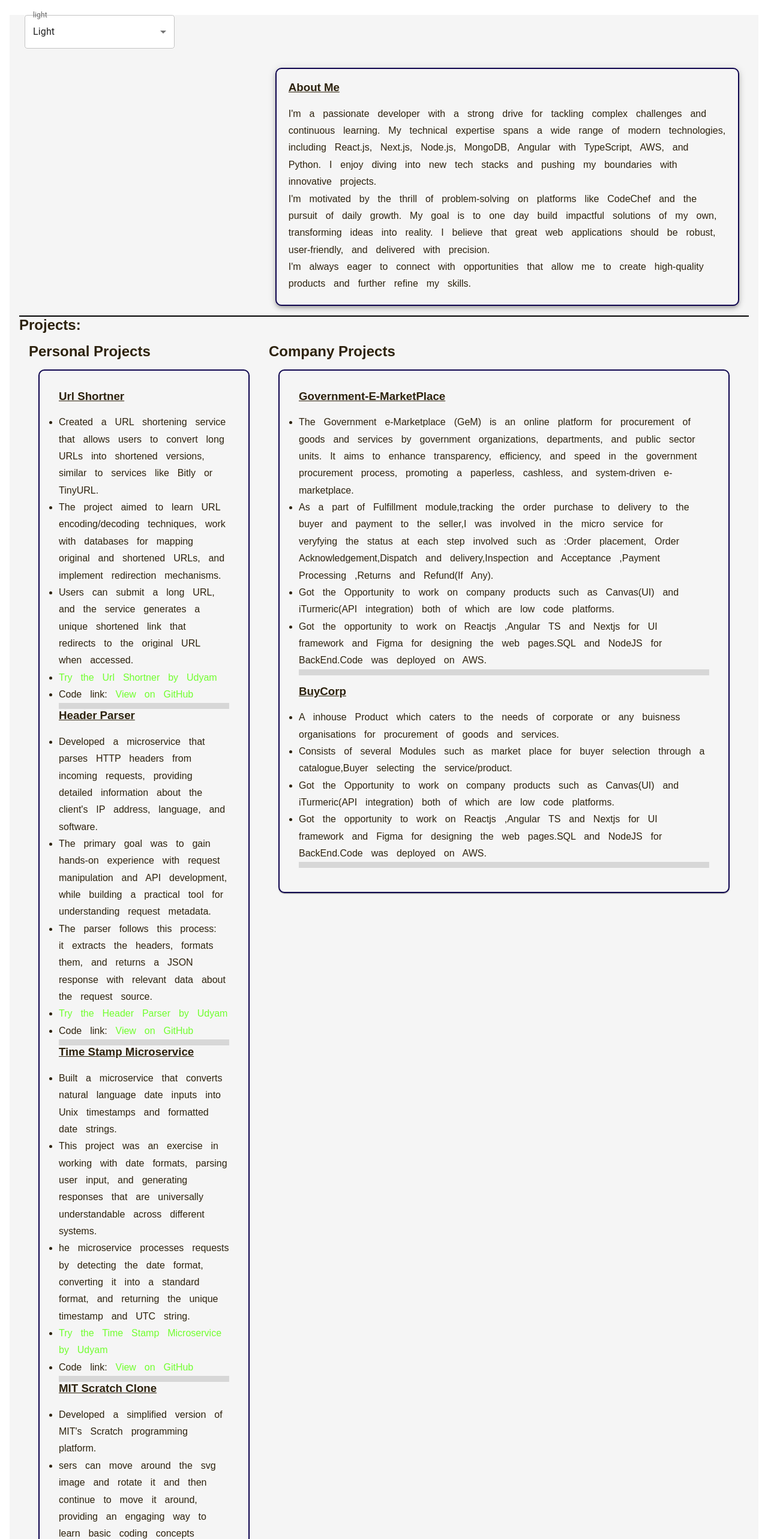
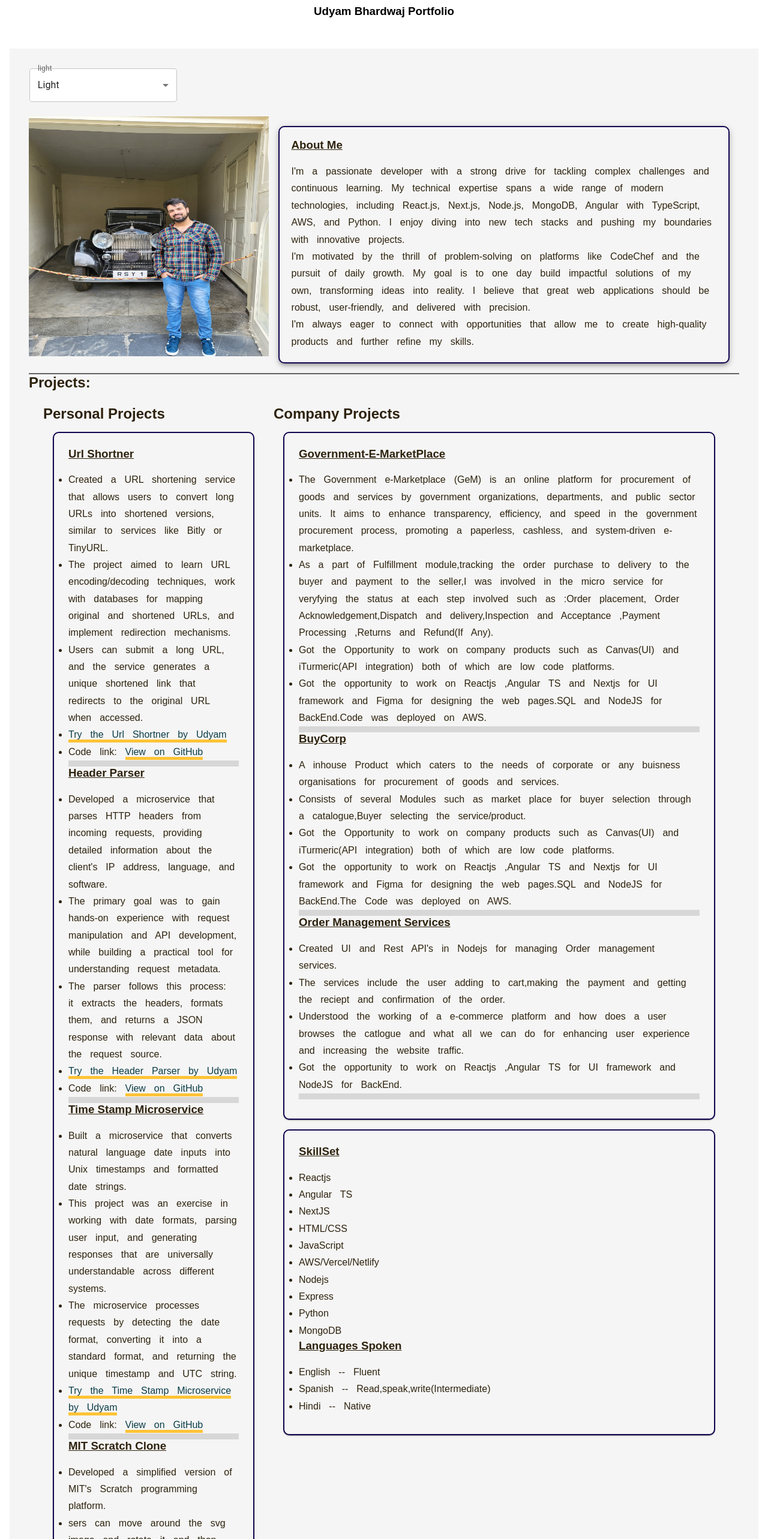
Before and after one commit to udyamb/udyambhardwajPortfolio, a Next.js app: page / in a window 1280 px wide. Shown: the top 2566 px of the page at 60% size. Built offline with nearby package versions, Linux system fonts and the light colour scheme.

Commit message:
CSS better

```diff
--- a/src/Components/Header.jsx
+++ b/src/Components/Header.jsx
@@ -29,7 +29,7 @@ export default function Header() {
         >
           <MenuItem value={'light'}>Light</MenuItem>
           <MenuItem value={'dark'}>Dark</MenuItem>
-          <MenuItem value={'funcky'}>Funky</MenuItem>
+          <MenuItem value={'funcky'}>Funcky</MenuItem>
         </Select>
       </FormControl>
     </Box>
--- /dev/null
+++ b/src/Components/HeaderPortfolio.jsx
@@ -0,0 +1,11 @@
+import React from 'react'
+
+export default function HeaderPortfolio() {
+  return (
+    <div className='headerArea'>
+        <h3>
+        Udyam Bhardwaj Portfolio
+        </h3>
+    </div>
+  )
+}
--- /dev/null
+++ b/src/Components/Languages.jsx
@@ -0,0 +1,15 @@
+import React from 'react'
+
+function Languages() {
+  return (
+    <div>
+        <ul>
+            <li>English -- Fluent</li>
+            <li>Spanish -- Read,speak,write(Intermediate)</li>
+            <li>Hindi   -- Native</li>
+        </ul>
+    </div>
+  )
+}
+
+export default Languages
--- /dev/null
+++ b/src/Components/SkillSet.jsx
@@ -0,0 +1,22 @@
+import React from 'react'
+
+function SkillSet() {
+  return (
+    <div>
+     <ul>
+        <li>Reactjs</li>
+        <li>Angular TS</li>
+        <li>NextJS</li>
+        <li>HTML/CSS</li>
+        <li>JavaScript</li>
+        <li>AWS/Vercel/Netlify</li>
+        <li>Nodejs</li>
+        <li>Express</li>
+        <li>Python</li>
+        <li>MongoDB</li>
+        </ul>
+    </div>
+  )
+}
+
+export default SkillSet
--- a/src/pages/JsonFiles/corpProjectsInfo.json
+++ b/src/pages/JsonFiles/corpProjectsInfo.json
@@ -3,6 +3,9 @@
         "id":1,"title":"Government-E-MarketPlace","description":"The Government e-Marketplace (GeM) is an online platform for procurement of goods and services by government organizations, departments, and public sector units. It aims to enhance transparency, efficiency, and speed in the government procurement process, promoting a paperless, cashless, and system-driven e-marketplace.","detailed_description":"As a part of Fulfillment module,tracking the order purchase to delivery to the buyer and payment to the seller,I was involved in the micro service for veryfying the status at each step involved such as :Order placement, Order Acknowledgement,Dispatch and delivery,Inspection and Acceptance ,Payment Processing ,Returns and Refund(If Any). ","usage":"Got the Opportunity to work on company products such as Canvas(UI) and iTurmeric(API integration) both of which are low code platforms.","tech_stack":"Got the opportunity to work on Reactjs ,Angular TS and Nextjs for UI framework and Figma for designing the web pages.SQL and NodeJS for BackEnd.Code was deployed on AWS."
     },
     {
-                "id":2,"title":"BuyCorp","description":"A inhouse Product which caters to the needs of corporate or any buisness organisations for procurement of goods and services.","detailed_description":"Consists of several Modules such as market place for buyer selection through a catalogue,Buyer selecting the service/product.","usage":"Got the Opportunity to work on company products such as Canvas(UI) and iTurmeric(API integration) both of which are low code platforms.","tech_stack":"Got the opportunity to work on Reactjs ,Angular TS and Nextjs for UI framework and Figma for designing the web pages.SQL and NodeJS for BackEnd.Code was deployed on AWS."
-    }
+                "id":2,"title":"BuyCorp","description":"A inhouse Product which caters to the needs of corporate or any buisness organisations for procurement of goods and services.","detailed_description":"Consists of several Modules such as market place for buyer selection through a catalogue,Buyer selecting the service/product.","usage":"Got the Opportunity to work on company products such as Canvas(UI) and iTurmeric(API integration) both of which are low code platforms.","tech_stack":"Got the opportunity to work on Reactjs ,Angular TS and Nextjs for UI framework and Figma for designing the web pages.SQL and NodeJS for BackEnd.The Code was deployed on AWS."
+    },
+    {
+        "id":3,"title":"Order Management Services","description":"Created UI and Rest API's in Nodejs for managing Order management services.","detailed_description":"The services include the user adding to cart,making the payment and getting the reciept and confirmation of the order.","usage":"Understood the working of a e-commerce platform and how does a user browses the catlogue and what all we can do for enhancing user experience and increasing the website traffic.","tech_stack":"Got the opportunity to work on Reactjs ,Angular TS for UI framework and NodeJS for BackEnd."
+}
 ]
--- a/src/pages/JsonFiles/projectsInfo.json
+++ b/src/pages/JsonFiles/projectsInfo.json
@@ -7,7 +7,7 @@
     "link":"https://request-header-parser-microservice.freecodecamp.rocks/",
     "git_code":"https://github.com/udyamb/header-parser-fcc"
 },
-    {"id":3,"title":"Time Stamp Microservice","description":"Built a microservice that converts natural language date inputs into Unix timestamps and formatted date strings.","detailed_description":"This project was an exercise in working with date formats, parsing user input, and generating responses that are universally understandable across different systems.","usage":"he microservice processes requests by detecting the date format, converting it into a standard format, and returning the unique timestamp and UTC string.",
+    {"id":3,"title":"Time Stamp Microservice","description":"Built a microservice that converts natural language date inputs into Unix timestamps and formatted date strings.","detailed_description":"This project was an exercise in working with date formats, parsing user input, and generating responses that are universally understandable across different systems.","usage":"The microservice processes requests by detecting the date format, converting it into a standard format, and returning the unique timestamp and UTC string.",
     "link":"https://timestamp-microservice.freecodecamp.rocks/",
     "git_code":"https://github.com/udyamb/timestamp_fcc"
 },
--- a/src/pages/_app.js
+++ b/src/pages/_app.js
@@ -4,6 +4,7 @@ import { ThemeProvider } from "@emotion/react";
 import { createTheme, CssBaseline } from "@mui/material";
 import Header from "@/Components/Header";
 import ThemeContext from "@/Providers/ThemeContext";
+import HeaderPortfolio from "@/Components/HeaderPortfolio";
 
 const theme = createTheme({
   palette: {
@@ -18,10 +19,12 @@ const theme = createTheme({
 });
 
 export default function App({ Component, pageProps }) {
-  return(
+  return(<>
+  <HeaderPortfolio/>
     <ThemeContext>
-      <Header/>
+      <Header />
      <Component {...pageProps} />
     </ThemeContext>
+  </>
     );
 }
--- a/src/pages/index.js
+++ b/src/pages/index.js
@@ -12,34 +12,35 @@ import Projects from "./portfoliopages/projects";
 import { createContext, useContext } from "react";
 import { myTheme } from "@/Providers/ThemeContext";
 
-export const jsonData=createContext();
-export const corpJson=createContext()
-export default function Home({jsonFileData,corpJsonFile}) {
+export const jsonData = createContext();
+export const corpJson = createContext()
+export default function Home({ jsonFileData, corpJsonFile }) {
 
 
-  const {theme}=useContext(myTheme)
+  const { theme } = useContext(myTheme)
 
-  const projectedTheme=theme==='light'?'light-theme':theme==='dark'?'dark-theme':'funky-theme'
+  const projectedTheme = theme === 'light' ? 'light-theme' : theme === 'dark' ? 'dark-theme' : 'funky-theme'
   return (
     <>
       <Head>
         <meta name="viewport" content="width=device-width, initial-scale=1.0" />
       </Head>
+
       <Box className={projectedTheme} sx={{ flexGrow: 1 }}>
         <Grid container spacing={2}>
           <Grid size={{ xs: 6, md: 4 }}>
-          {/* <h3><DisplayPic/></h3> */}
+            <DisplayPic />
           </Grid>
           <Grid size={{ xs: 6, md: 8 }}>
-          <About/>
+            <About />
           </Grid>
         </Grid>
-      <Divider style={{border:'1px solid black'}} sx={{ opacity: 3.6 }} />
+        <Divider style={{ border: '1px solid black' }} sx={{ opacity: 0.6 }} />
         <h2>Projects:</h2>
         <jsonData.Provider value={jsonFileData}>
           <corpJson.Provider value={corpJsonFile}>
 
-        <Projects/>
+            <Projects />
           </corpJson.Provider>
         </jsonData.Provider>
       </Box>
@@ -48,12 +49,11 @@ export default function Home({jsonFileData,corpJsonFile}) {
 }
 
 
-export async function getStaticProps()
-{
-  return({
-    props:{
-      jsonFileData:require('../../src/pages/JsonFiles/projectsInfo.json')||[],
-    corpJsonFile:require('../../src/pages/JsonFiles/corpProjectsInfo.json')||[]
+export async function getStaticProps() {
+  return ({
+    props: {
+      jsonFileData: require('../../src/pages/JsonFiles/projectsInfo.json') || [],
+      corpJsonFile: require('../../src/pages/JsonFiles/corpProjectsInfo.json') || []
     }
   })
 }
--- a/src/pages/portfoliopages/displayPic.js
+++ b/src/pages/portfoliopages/displayPic.js
@@ -1,19 +1,10 @@
 import React from 'react'
-
-export default function DisplayPic({data}) {
+import Image from 'next/image';
+export default function DisplayPic() {
 
   return (
     <>
-    <img src="https://cdn-icons-png.flaticon.com/512/1114/1114110.png" alt="" />
+    <Image src="/displayPic.jpg" alt="Description"  width={400} height={400}/>
     </>
   )
 }
-
-export async function getServerSideProps() {
-    // Fetch data here
-    const data = 'udyam'; // This could be from an API, database, etc.
-    // Return it as props
-    return {
-        props: { data },
-    };
-}
--- a/src/pages/portfoliopages/projects.js
+++ b/src/pages/portfoliopages/projects.js
@@ -9,11 +9,13 @@ import { corpJson } from '..';
 import { useContext } from 'react';
 import Divider from "@mui/material/Divider";
 import { myTheme } from '@/Providers/ThemeContext';
+import SkillSet from '@/Components/SkillSet';
+import Languages from '@/Components/Languages';
 
 export default function Projects() {
     const { theme } = useContext(myTheme)
-    const jsonArray = useContext(jsonData)||[]
-    const CompanyArray = useContext(corpJson)||[]
+    const jsonArray = useContext(jsonData) || []
+    const CompanyArray = useContext(corpJson) || []
 
     const projectClassName = theme === 'light'
         ? 'light-theme'
@@ -21,25 +23,25 @@ export default function Projects() {
             ? 'dark-theme'
             : 'funky-theme';
     return (
-        <div className={`${projectClassName}`}>
+        <div className={projectClassName}>
             <Box >
                 <Grid container spacing={2}>
                     <Grid size={{ xs: 6, md: 4 }}>
                         <h2>Personal Projects</h2>
-                        <Card id="cardId" className={`${projectClassName}`} sx={{ minWidth: 275 }}>
+                        <Card id="cardId" className={projectClassName} sx={{ minWidth: 275 }}>
                             <CardContent>
-                                <div className={`${projectClassName}`}>
+                                <div >
                                     {jsonArray.map((items) => (
                                         <div key={items.id}>
                                             <h3>{items.title}</h3>
                                             <div>
                                                 <ul>
 
-                                                <li>{items.description}</li>
-                                                <li>{items.detailed_description}</li>
-                                                <li>{items.usage}</li>
-                                                <li><a href={items.link} target='_blank'>Try the {items.title} by Udyam</a></li>
-                                                <li>Code link: <a href={items.git_code} target="_blank">View on GitHub</a></li>
+                                                    <li>{items.description}</li>
+                                                    <li>{items.detailed_description}</li>
+                                                    <li>{items.usage}</li>
+                                                    <li><a href={items.link} target='_blank'>Try the {items.title} by Udyam</a></li>
+                                                    <li>Code link: <a href={items.git_code} target="_blank">View on GitHub</a></li>
                                                 </ul>
                                             </div>
                                             <Divider sx={{ borderBottomWidth: 10 }} />
@@ -51,10 +53,10 @@ export default function Projects() {
                     </Grid>
                     <Grid size={{ xs: 6, md: 8 }}>
                         <h2>Company Projects</h2>
-                        <Card id="cardId" className={`${projectClassName}`} sx={{ minWidth: 275 }}>
+                        <Card id="cardId" className={projectClassName} sx={{ minWidth: 275 }}>
                             <CardContent>
                                 {CompanyArray.map((items) => (
-                                    <div className={`${projectClassName}`} key={items.id}>
+                                    <div key={items.id}>
                                         <h3>{items.title}</h3>
                                         <div>
                                             <ul>
@@ -74,7 +76,14 @@ export default function Projects() {
                                 ))}
                             </CardContent>
                         </Card>
-
+                        <Card id="cardId"  className={projectClassName} sx={{ minWidth: 275 }}>
+                            <CardContent>
+                                <h3>SkillSet</h3>
+                                <SkillSet />
+                                <h3>Languages Spoken</h3>
+                                <Languages />
+                            </CardContent>
+                        </Card>
                     </Grid>
                 </Grid>
             </Box>
--- a/src/styles/globals.css
+++ b/src/styles/globals.css
@@ -20,6 +20,7 @@ body {
   font-family: Arial, Helvetica, sans-serif;
   -webkit-font-smoothing: antialiased;
   -moz-osx-font-smoothing: grayscale;
+
 }
 
 * {
@@ -27,25 +28,49 @@ body {
   padding: 0;
   margin: 0;
 }
+.headerArea{
+  margin-bottom: 4%;
+text-align: center;
+margin-top: 8px;
+text-shadow: #3e0505;
+position: relative;
+}
+  .headerArea h3{
+/* position: absolute; */
+  }
 
 /* Light Theme */
 .light-theme {
   background: whitesmoke;
   color: rgb(45, 34, 13);
   margin: 1em;
+  padding: 0.5rem;
 }
 
-.light-theme a {
-  color: rgb(112, 255, 46); /* Default link color */
+
+.light-theme #additionalSkills
+{
+display: inline-flex;
+background: whitesmoke;
+color: rgb(45, 34, 13);
+margin: 1em;
+border: 2px solid rgb(15, 5, 79);
+border-radius: 10px;
+}
+
+.light-theme  a {
+  color: rgb(10, 60, 71);
+  border-bottom:5px solid #ffc336;
+  /* Default link color */
 }
 
 .light-theme a:hover {
   color: rgb(200, 0, 0);
 }
 
-.light-theme a:visited {
+/* .light-theme a:visited {
   color: rgb(120, 34, 34);
-}
+} */
 
 .light-theme p, .light-theme li {
   word-spacing: 0.25cm;
@@ -68,20 +93,17 @@ body {
   background: #07090c;
   color: #9bea5b;
   margin: 1em;
+  padding: 0.5rem;
 }
 
 .dark-theme a {
-  color: #3e0505;
-  background: #07090c;
-  margin: 1em; /* Default link color */
+  color: #ff00ae;
+  /* background: #9bea5b; */
+  border-bottom: 5px solid rgb(97, 0, 182);/* Default link color */
 }
 
 .dark-theme a:hover {
-  color: #7dff91;
-}
-
-.dark-theme a:visited {
-  color: #64b367;
+  color: #ff6ed8;
 }
 
 .dark-theme p, .dark-theme li {
@@ -102,28 +124,28 @@ body {
 }
 /* Funky Theme */
 .funky-theme {
-  background: linear-gradient(65deg,rgb(144, 49, 33),rgb(36, 69, 17));
-  color: #d9c7e4;
+  background: linear-gradient(65deg,#845BB3,#d0bdf4);
+  color: #770909;
   margin: 1em;
+  padding: 0.5rem;
 }
 .funky-theme #cardId{
-  background: linear-gradient(65deg,rgb(144, 49, 33),rgb(36, 69, 17));
-  color: #d9c7e4;
+  background: #9effca;
+  color: #604d03;
   margin: 1em;
   border: 2px solid white;
   border-radius: 10px;
 }
 .funky-theme a {
-  color: #d9c7e4; /* Default link color */
+  color: #251b3a;
+  border-bottom: 5px solid rgb(5, 87, 39); /* Default link color */
 }
 
 .funky-theme a:hover {
-  color: #ff85f6;
+  color: #636300;
+
 }
 
-.funky-theme a:visited {
-  color: #b078c1;
-}
 
 .funky-theme p, .funky-theme li {
   word-spacing: 0.25cm;
```
Also changed, not shown: public/displayPic.jpg (added), src/Components/Tools.jsx (added), 1 other file (tests, documents, lock files or other folders). Lines whose indentation alone changed are shown as unchanged.
